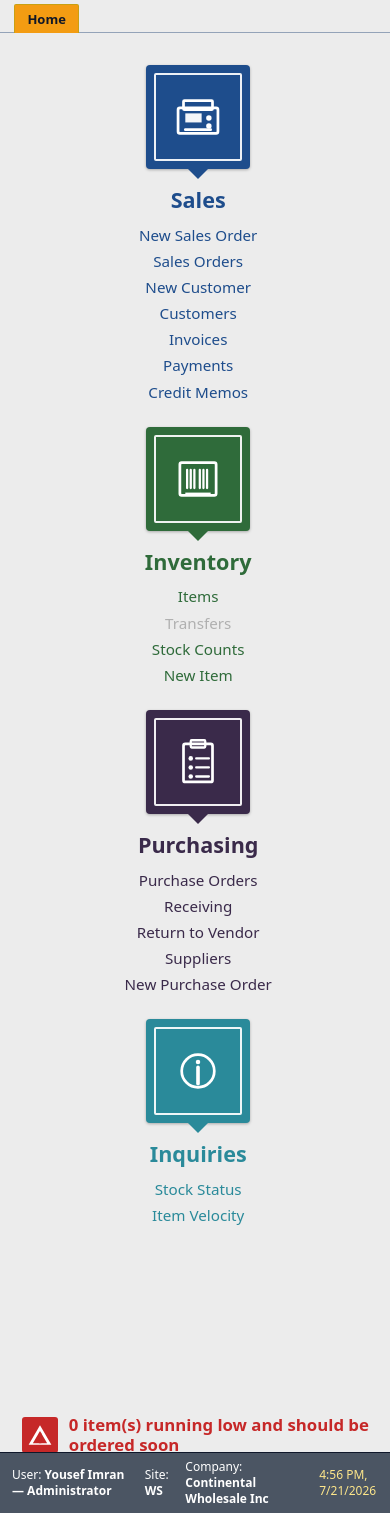
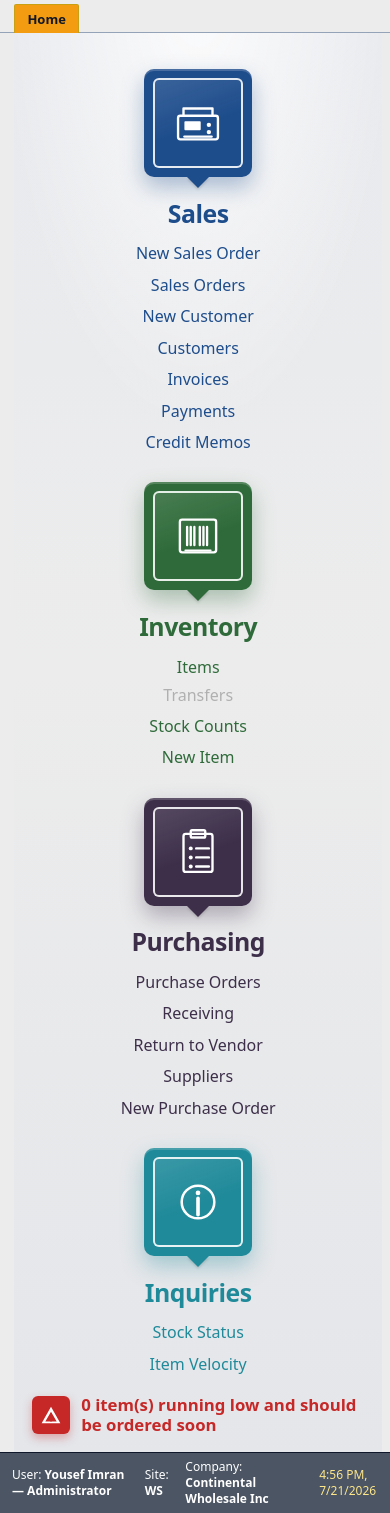
Before and after one commit to sajidimran95/poscontinental, a Laravel app: page /home in a window 390 px wide. Shown: the part 53-1566 px from the top of the page. Run offline with Laravel 12, Linux system fonts and the light colour scheme; the visitor is signed in with stand-in values (Sample User, id 1); data comes from the database, SQL or seed files in the repository; style sheets or scripts are compiled from the project's sources; some libraries are stand-ins or nearby versions; some web fonts are replaced.

Commit message:
Refactor home dashboard styles and structure for improved layout and responsiveness. Update CSS classes for better semantic naming, enhance animations, and adjust component styles for a modernized appearance. Modify Blade template to align with new CSS structure and improve accessibility.

```diff
--- a/resources/css/app.css
+++ b/resources/css/app.css
@@ -160,143 +160,199 @@
         background: var(--chief-status);
     }
 
-    /* Chief Home dashboard — match reference screenshot */
+    /* Home: classic Chief launcher, modernized */
+    .home-x,
+    .home-desk,
     .chief-home {
-        position: relative;
-        min-height: calc(100vh - 7.5rem);
-        background: #ececec;
-        margin: -0.5rem;
-        padding: 2.5rem 1.5rem 4.5rem;
+        display: none !important;
     }
 
-    .chief-home-modules {
+    .home-chief {
+        position: relative;
+        min-height: 100%;
+        display: flex;
+        flex-direction: column;
+        padding: 2.25rem 1.25rem 4.75rem;
+        background:
+            radial-gradient(ellipse 90% 55% at 50% -5%, rgba(255, 255, 255, 0.9), transparent 60%),
+            linear-gradient(180deg, #e8eaee 0%, #ececec 45%, #e4e6ea 100%);
+        animation: home-chief-in 0.45s ease-out;
+    }
+
+    @keyframes home-chief-in {
+        from { opacity: 0; transform: translateY(8px); }
+        to { opacity: 1; transform: none; }
+    }
+
+    .home-chief-modules {
         display: grid;
         grid-template-columns: repeat(4, minmax(0, 1fr));
-        gap: 1.5rem;
-        max-width: 1100px;
+        gap: 1.75rem 1.25rem;
+        max-width: 1080px;
+        width: 100%;
         margin: 0 auto;
         align-items: start;
+        flex: 1;
     }
 
-    @media (max-width: 1024px) {
-        .chief-home-modules {
+    @media (max-width: 900px) {
+        .home-chief-modules {
             grid-template-columns: repeat(2, minmax(0, 1fr));
         }
     }
 
-    @media (max-width: 640px) {
-        .chief-home-modules {
+    @media (max-width: 520px) {
+        .home-chief-modules {
             grid-template-columns: 1fr;
         }
     }
 
-    .chief-home-col {
+    .home-chief-col {
         display: flex;
         flex-direction: column;
         align-items: center;
         text-align: center;
+        animation: home-chief-col 0.5s cubic-bezier(0.22, 1, 0.36, 1) both;
+        animation-delay: calc(var(--i, 0) * 0.07s);
     }
 
-    .chief-home-badge {
+    @keyframes home-chief-col {
+        from { opacity: 0; transform: translateY(12px); }
+        to { opacity: 1; transform: none; }
+    }
+
+    .home-chief-badge {
         position: relative;
-        width: 104px;
-        height: 104px;
-        border-radius: 4px;
-        box-shadow: 0 1px 3px rgba(0, 0, 0, 0.28);
+        width: 108px;
+        height: 108px;
+        border-radius: 10px;
+        background: var(--mod, #1e4d8c);
+        box-shadow:
+            0 10px 22px color-mix(in srgb, var(--mod, #1e4d8c) 35%, transparent),
+            0 2px 0 rgba(255, 255, 255, 0.18) inset;
         display: flex;
         align-items: center;
         justify-content: center;
-        margin-bottom: 18px;
+        margin-bottom: 1.35rem;
+        transition: transform 0.2s ease, box-shadow 0.2s ease;
     }
 
-    .chief-home-badge-inner {
-        width: 88px;
-        height: 88px;
-        border: 2px solid rgba(255, 255, 255, 0.92);
-        border-radius: 2px;
+    .home-chief-col:hover .home-chief-badge {
+        transform: translateY(-3px);
+        box-shadow:
+            0 16px 28px color-mix(in srgb, var(--mod, #1e4d8c) 42%, transparent),
+            0 2px 0 rgba(255, 255, 255, 0.2) inset;
+    }
+
+    .home-chief-badge-face {
+        width: 90px;
+        height: 90px;
+        border: 2px solid rgba(255, 255, 255, 0.88);
+        border-radius: 6px;
         display: flex;
         align-items: center;
         justify-content: center;
         color: #fff;
+        background: linear-gradient(160deg, rgba(255, 255, 255, 0.12), transparent 55%);
     }
 
-    .chief-home-svg {
+    .home-chief-svg {
         width: 58px;
         height: 58px;
         color: #fff;
     }
 
-    .chief-home-caret {
+    .home-chief-caret {
         position: absolute;
         left: 50%;
-        bottom: -10px;
+        bottom: -11px;
         transform: translateX(-50%);
         width: 0;
         height: 0;
-        border-left: 10px solid transparent;
-        border-right: 10px solid transparent;
-        border-top: 10px solid #000;
+        border-left: 11px solid transparent;
+        border-right: 11px solid transparent;
+        border-top: 11px solid var(--mod, #1e4d8c);
+        filter: drop-shadow(0 2px 1px rgba(0, 0, 0, 0.12));
     }
 
-    .chief-home-title {
-        font-size: 1.35rem;
+    .home-chief-title {
+        margin: 0 0 0.85rem;
+        font-size: 1.55rem;
         font-weight: 700;
-        line-height: 1.2;
-        margin: 0 0 0.75rem;
+        letter-spacing: -0.02em;
+        line-height: 1.15;
+        color: var(--mod, #1e4d8c);
     }
 
-    .chief-home-links {
+    .home-chief-links {
         list-style: none;
         margin: 0;
         padding: 0;
         display: flex;
         flex-direction: column;
-        gap: 0.32rem;
+        gap: 0.42rem;
+        width: 100%;
+        max-width: 13rem;
     }
 
-    .chief-home-links a {
-        color: #333;
+    .home-chief-links a {
+        display: inline-block;
+        color: var(--mod, #1e4d8c);
         text-decoration: none;
-        font-size: 0.95rem;
+        font-size: 1rem;
+        font-weight: 500;
+        padding: 0.15rem 0.35rem;
+        border-radius: 6px;
+        transition: background 0.15s ease, color 0.15s ease, transform 0.15s ease;
     }
 
-    .chief-home-links a:hover {
+    .home-chief-links a:hover {
+        background: color-mix(in srgb, var(--mod, #1e4d8c) 12%, #fff);
         text-decoration: underline;
-        color: #111;
+        transform: translateX(2px);
     }
 
-    .chief-home-disabled {
-        color: #b0b0b0;
-        font-size: 0.95rem;
-        cursor: default;
+    .home-chief-links a:focus-visible {
+        outline: 2px solid #1e6fff;
+        outline-offset: 2px;
     }
 
-    .chief-home-alert {
+    .home-chief-disabled {
+        color: #b0b0b0;
+        font-size: 1rem;
+        cursor: default;
+        padding: 0.15rem 0.35rem;
+    }
+
+    .home-chief-alert {
         position: absolute;
-        left: 1rem;
-        bottom: 1rem;
+        left: 1.1rem;
+        bottom: 1.1rem;
         display: inline-flex;
         align-items: center;
-        gap: 0.65rem;
+        gap: 0.7rem;
         color: #c62828;
         font-size: 1.05rem;
         font-weight: 600;
+        max-width: calc(100% - 2rem);
+        animation: home-chief-alert 0.55s ease-out 0.25s both;
     }
 
-    .chief-home-alert-icon {
-        width: 36px;
-        height: 36px;
+    @keyframes home-chief-alert {
+        from { opacity: 0; transform: translateX(-8px); }
+        to { opacity: 1; transform: none; }
+    }
+
+    .home-chief-alert-ico {
+        width: 38px;
+        height: 38px;
         background: #c62828;
-        border-radius: 3px;
+        border-radius: 6px;
         display: inline-flex;
         align-items: center;
         justify-content: center;
         flex-shrink: 0;
-    }
-
-    .chief-home-alert-icon svg {
-        width: 26px;
-        height: 26px;
+        box-shadow: 0 4px 10px rgba(198, 40, 40, 0.35);
     }
 
     /* Dense Chief form fields (label left, control right) */
@@ -316,7 +372,7 @@
         @apply pt-1.5;
     }
 
-    /* —— New Sales Order (fixed to screen, no page scroll) —— */
+    /* New Sales Order (fixed to screen, no page scroll) */
     .so-page {
         display: flex;
         flex-direction: column;
--- a/resources/views/home.blade.php
+++ b/resources/views/home.blade.php
@@ -1,6 +1,8 @@
 @php
+    $companyId = auth()->user()->company_id;
+
     $lowStockCount = \App\Models\Item::query()
-        ->where('company_id', auth()->user()->company_id)
+        ->where('company_id', $companyId)
         ->lowStock()
         ->count();
 
@@ -8,7 +10,6 @@
         [
             'title' => 'Sales',
             'color' => '#1e4d8c',
-            'text' => '#1e4d8c',
             'icon' => 'register',
             'links' => [
                 ['New Sales Order', 'sales.orders.create', true],
@@ -23,7 +24,6 @@
         [
             'title' => 'Inventory',
             'color' => '#2f6b3a',
-            'text' => '#2f6b3a',
             'icon' => 'barcode',
             'links' => [
                 ['Items', 'inventory.items.index', true],
@@ -34,8 +34,7 @@
         ],
         [
             'title' => 'Purchasing',
-            'color' => '#3a2a4a',
-            'text' => '#3a2a4a',
+            'color' => '#3d2f4a',
             'icon' => 'clipboard',
             'links' => [
                 ['Purchase Orders', 'purchasing.orders.index', true],
@@ -47,8 +46,7 @@
         ],
         [
             'title' => 'Inquiries',
-            'color' => '#2a8a9a',
-            'text' => '#2a8a9a',
+            'color' => '#1f8a9a',
             'icon' => 'info',
             'links' => [
                 ['Stock Status', 'inquiries.stock-status', true],
@@ -59,58 +57,58 @@
 @endphp
 
 <x-app-layout>
-    <div class="chief-home">
-        <div class="chief-home-modules">
-            @foreach ($modules as $module)
-                <div class="chief-home-col">
-                    <div class="chief-home-badge" style="background: {{ $module['color'] }}">
-                        <div class="chief-home-badge-inner">
+    <div class="home-chief">
+        <div class="home-chief-modules">
+            @foreach ($modules as $i => $module)
+                <div class="home-chief-col" style="--mod: {{ $module['color'] }}; --i: {{ $i }}">
+                    <div class="home-chief-badge" aria-hidden="true">
+                        <div class="home-chief-badge-face">
                             @if ($module['icon'] === 'register')
-                                <svg viewBox="0 0 64 64" class="chief-home-svg" aria-hidden="true">
-                                    <rect x="10" y="22" width="44" height="28" rx="2" fill="none" stroke="currentColor" stroke-width="3"/>
-                                    <rect x="16" y="14" width="32" height="10" rx="1" fill="none" stroke="currentColor" stroke-width="3"/>
-                                    <rect x="18" y="28" width="18" height="10" fill="currentColor" opacity="0.95"/>
-                                    <circle cx="44" cy="33" r="3" fill="currentColor"/>
-                                    <circle cx="44" cy="42" r="3" fill="currentColor"/>
-                                    <path d="M18 46h28" stroke="currentColor" stroke-width="3" stroke-linecap="round"/>
+                                <svg viewBox="0 0 64 64" class="home-chief-svg" fill="none" stroke="currentColor" stroke-width="2.6" stroke-linecap="round" stroke-linejoin="round">
+                                    <rect x="10" y="24" width="44" height="26" rx="2.5"/>
+                                    <path d="M16 24V16h32v8"/>
+                                    <rect x="17" y="30" width="18" height="10" rx="1" fill="currentColor" stroke="none"/>
+                                    <circle cx="44" cy="34" r="2.4" fill="currentColor" stroke="none"/>
+                                    <circle cx="44" cy="42" r="2.4" fill="currentColor" stroke="none"/>
+                                    <path d="M17 47h30"/>
                                 </svg>
                             @elseif ($module['icon'] === 'barcode')
-                                <svg viewBox="0 0 64 64" class="chief-home-svg" aria-hidden="true">
-                                    <rect x="12" y="14" width="40" height="36" rx="2" fill="none" stroke="currentColor" stroke-width="3"/>
-                                    <path d="M20 22v20M24 22v20M28 22v20M34 22v20M38 22v20M42 22v20" stroke="currentColor" stroke-width="2.5" stroke-linecap="round"/>
-                                    <path d="M18 48h28" stroke="currentColor" stroke-width="2"/>
+                                <svg viewBox="0 0 64 64" class="home-chief-svg" fill="none" stroke="currentColor" stroke-width="2.6" stroke-linecap="round">
+                                    <rect x="12" y="14" width="40" height="36" rx="2.5"/>
+                                    <path d="M20 22v20M24 22v20M28 22v20M34 22v20M38 22v20M42 22v20"/>
+                                    <path d="M18 48h28" stroke-width="2"/>
                                 </svg>
                             @elseif ($module['icon'] === 'clipboard')
-                                <svg viewBox="0 0 64 64" class="chief-home-svg" aria-hidden="true">
-                                    <rect x="16" y="12" width="32" height="42" rx="2" fill="none" stroke="currentColor" stroke-width="3"/>
-                                    <rect x="24" y="8" width="16" height="8" rx="1" fill="none" stroke="currentColor" stroke-width="2.5"/>
-                                    <circle cx="24" cy="28" r="2.5" fill="currentColor"/>
-                                    <path d="M30 28h14" stroke="currentColor" stroke-width="2.5" stroke-linecap="round"/>
-                                    <circle cx="24" cy="38" r="2.5" fill="currentColor"/>
-                                    <path d="M30 38h14" stroke="currentColor" stroke-width="2.5" stroke-linecap="round"/>
-                                    <circle cx="24" cy="48" r="2.5" fill="currentColor"/>
-                                    <path d="M30 48h14" stroke="currentColor" stroke-width="2.5" stroke-linecap="round"/>
+                                <svg viewBox="0 0 64 64" class="home-chief-svg" fill="none" stroke="currentColor" stroke-width="2.6" stroke-linecap="round" stroke-linejoin="round">
+                                    <rect x="16" y="12" width="32" height="42" rx="2.5"/>
+                                    <rect x="24" y="8" width="16" height="8" rx="1.5"/>
+                                    <circle cx="24" cy="28" r="2.2" fill="currentColor" stroke="none"/>
+                                    <path d="M30 28h14"/>
+                                    <circle cx="24" cy="38" r="2.2" fill="currentColor" stroke="none"/>
+                                    <path d="M30 38h14"/>
+                                    <circle cx="24" cy="48" r="2.2" fill="currentColor" stroke="none"/>
+                                    <path d="M30 48h14"/>
                                 </svg>
                             @else
-                                <svg viewBox="0 0 64 64" class="chief-home-svg" aria-hidden="true">
-                                    <circle cx="32" cy="32" r="18" fill="none" stroke="currentColor" stroke-width="3"/>
-                                    <circle cx="32" cy="22" r="2.5" fill="currentColor"/>
-                                    <path d="M32 28v18" stroke="currentColor" stroke-width="4" stroke-linecap="round"/>
+                                <svg viewBox="0 0 64 64" class="home-chief-svg" fill="none" stroke="currentColor" stroke-width="2.8" stroke-linecap="round">
+                                    <circle cx="32" cy="32" r="18"/>
+                                    <circle cx="32" cy="22" r="2.6" fill="currentColor" stroke="none"/>
+                                    <path d="M32 28v18" stroke-width="4"/>
                                 </svg>
                             @endif
                         </div>
-                        <span class="chief-home-caret" style="border-top-color: {{ $module['color'] }}"></span>
+                        <span class="home-chief-caret"></span>
                     </div>
 
-                    <h2 class="chief-home-title" style="color: {{ $module['text'] }}">{{ $module['title'] }}</h2>
+                    <h2 class="home-chief-title">{{ $module['title'] }}</h2>
 
-                    <ul class="chief-home-links">
+                    <ul class="home-chief-links">
                         @foreach ($module['links'] as [$label, $route, $enabled])
                             <li>
                                 @if ($enabled && $route && Route::has($route))
-                                    <a href="{{ route($route) }}" wire:navigate style="color: {{ $module['text'] }}">{{ $label }}</a>
+                                    <a href="{{ route($route) }}" wire:navigate>{{ $label }}</a>
                                 @else
-                                    <span class="chief-home-disabled">{{ $label }}</span>
+                                    <span class="home-chief-disabled">{{ $label }}</span>
                                 @endif
                             </li>
                         @endforeach
@@ -119,12 +117,12 @@
             @endforeach
         </div>
 
-        <div class="chief-home-alert" role="status">
-            <span class="chief-home-alert-icon" aria-hidden="true">
-                <svg viewBox="0 0 24 24" width="26" height="26">
-                    <path fill="#fff" d="M12 3L1.5 21h21L12 3zm0 5.2l6.6 11.3H5.4L12 8.2z"/>
-                    <rect x="11" y="10" width="2.2" height="6.2" fill="#c62828"/>
-                    <rect x="11" y="17.4" width="2.2" height="2.2" fill="#c62828"/>
+        <div class="home-chief-alert" role="status">
+            <span class="home-chief-alert-ico" aria-hidden="true">
+                <svg viewBox="0 0 24 24" width="22" height="22">
+                    <path fill="#fff" d="M12 3L1.8 21h20.4L12 3zm0 5.5l6.2 10.7H5.8L12 8.5z"/>
+                    <rect x="11" y="10.2" width="2" height="5.6" fill="#c62828"/>
+                    <rect x="11" y="17" width="2" height="2" fill="#c62828"/>
                 </svg>
             </span>
             <span>{{ $lowStockCount }} item(s) running low and should be ordered soon</span>
```
